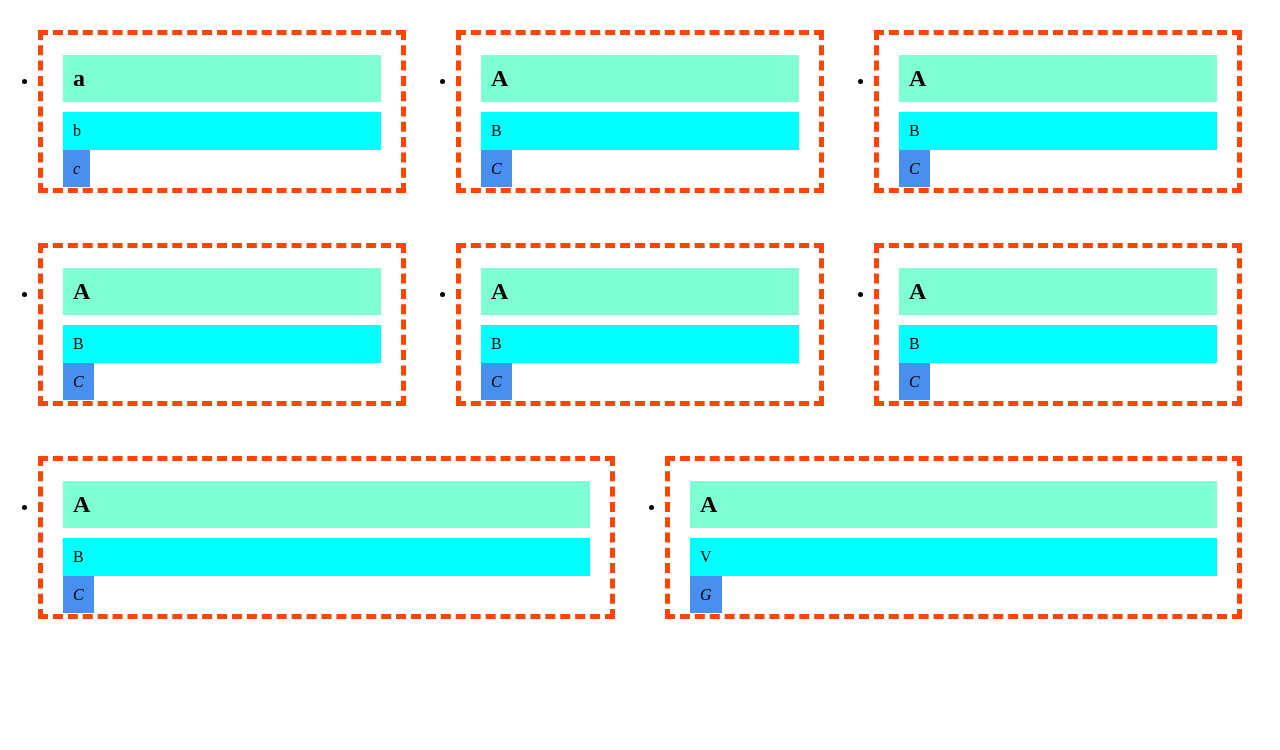
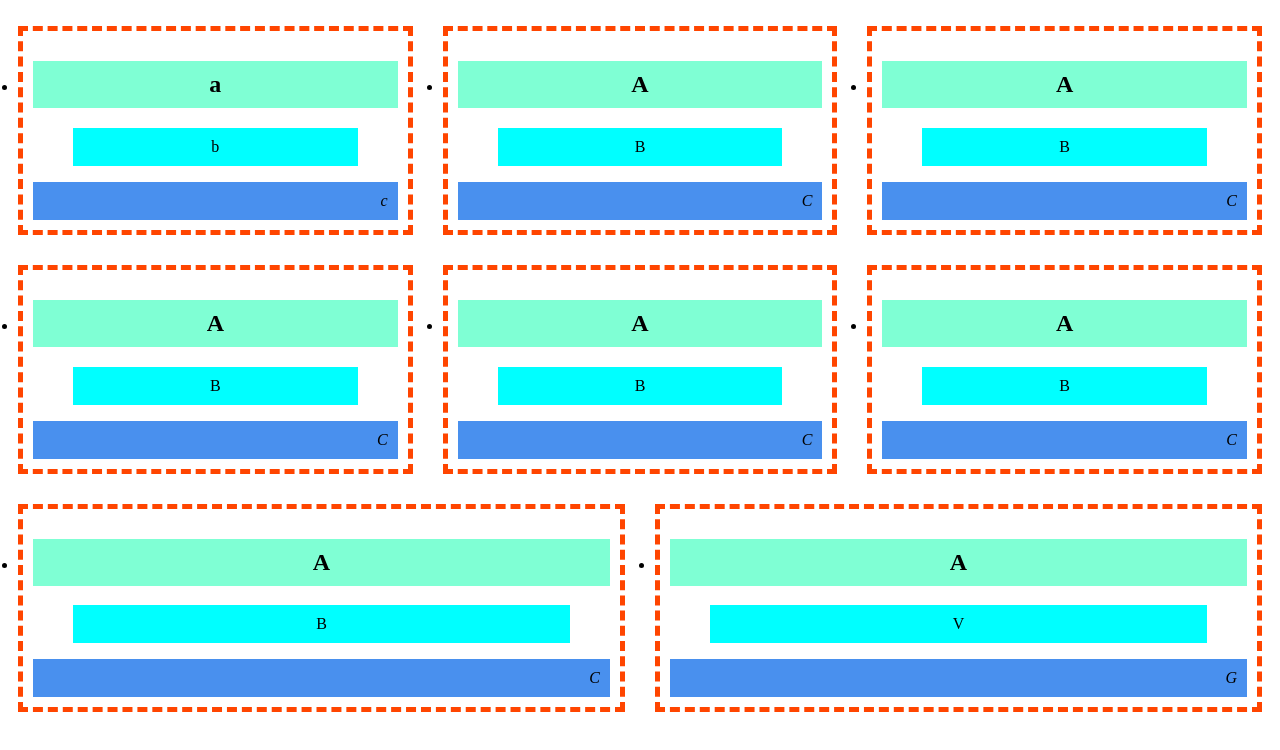
Before and after one commit to iwizzz/group-1-practics, a plain HTML site: page 5.5 (1).html in a window 1280 px wide. Drawn offline with Linux system fonts and the light colour scheme.

Commit message:
ya ustal

```diff
--- a/style.css
+++ b/style.css
@@ -3,24 +3,28 @@
 
  flex-wrap:wrap ; gap:30px 30px ;
  padding:10px ;
- margin: 10px;
+
  }
 .quote-list-item { border:5px dashed orangered ;
 
     flex: 1 25% ;
     padding:10px ;
- margin: 10px;
+ text-align: center;
 }
 .quote-list-title { background-color: aquamarine;
 
     padding:10px ;
- margin: 10px;
+
 }
 .quote-list-quote { background-color: aqua;
   padding:10px ;
-margin: 10px;
+
 }
 .quote-list-author { background-color:rgb(73, 144, 238);
     padding:10px ;
-    margin: 10px;
+    display: block;
+    text-align:right;
 }
+
+
+s
```
